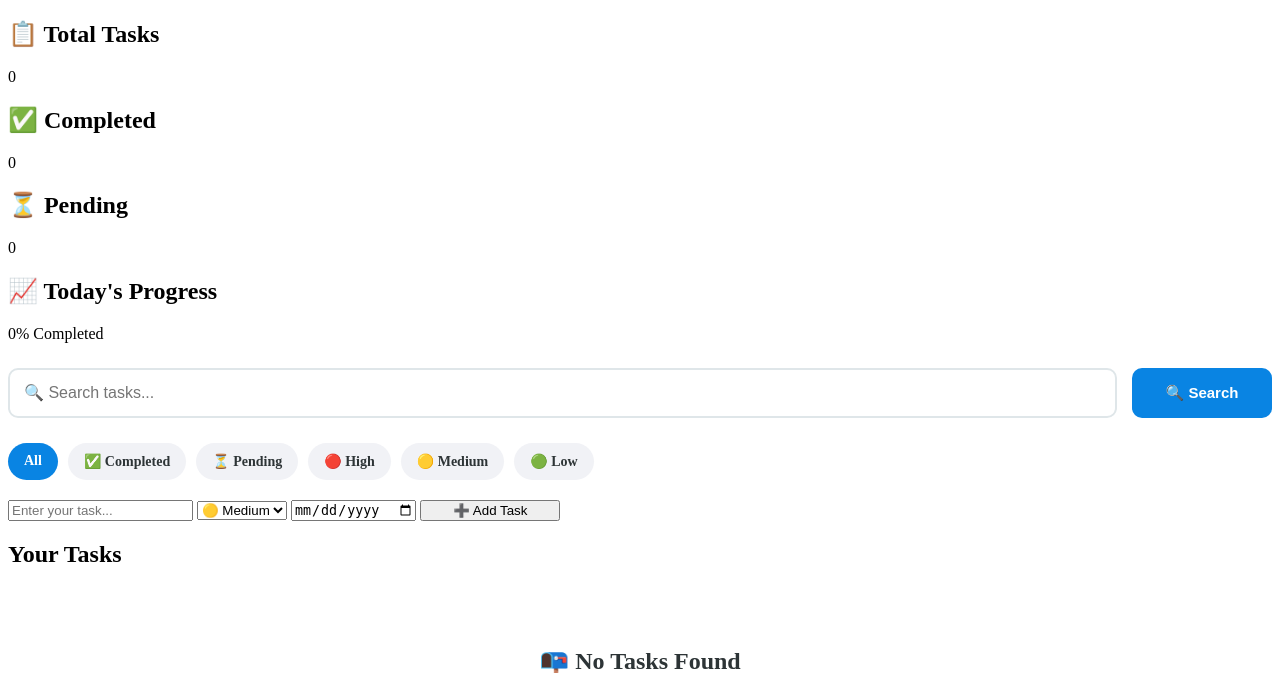
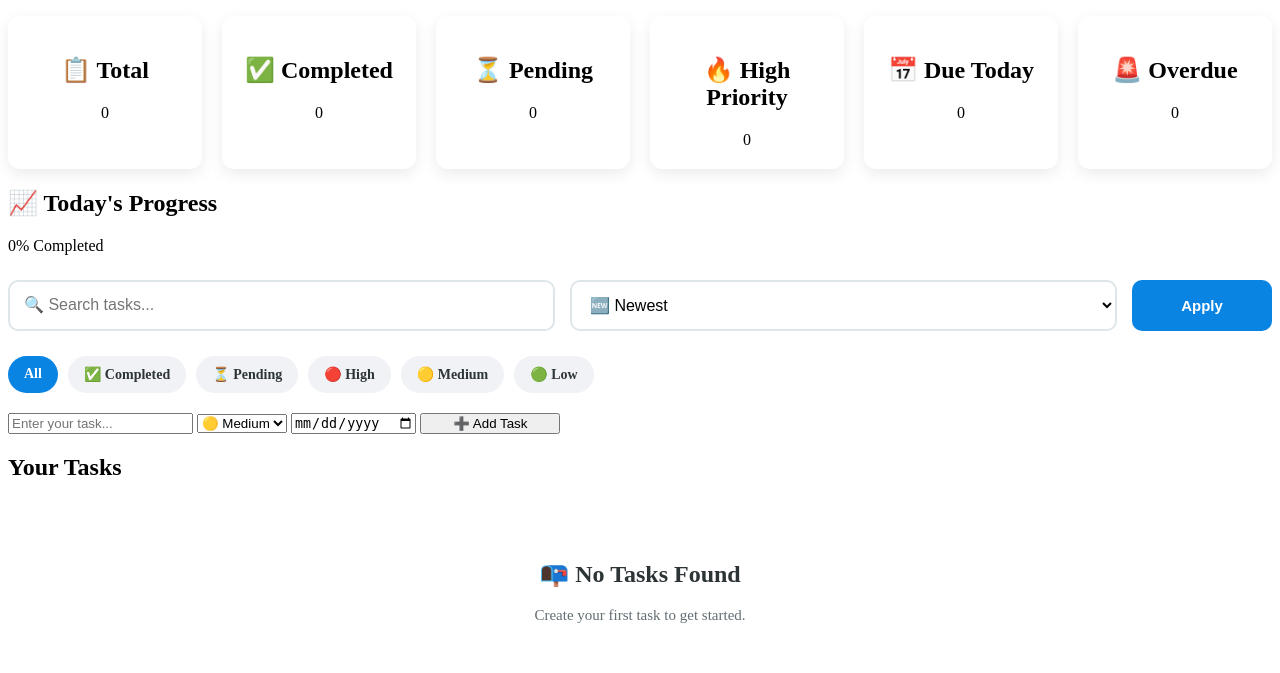
Before and after one commit to Dheerajchauhan3107/TaskFlow-AI, a Flask app: page / in a window 1280 px wide. Shown: the part 99-772 px from the top of the page. After the commit the page ends 722 px from the top, so only its background shows below. Run offline with Flask 3, Linux system fonts and the light colour scheme; data that the repository does not hold is empty.

Commit message:
Day 12: Added overdue and due today task tracking

```diff
--- a/app.py
+++ b/app.py
@@ -3,6 +3,7 @@ import mysql.connector
 from mysql.connector import Error
 from dotenv import load_dotenv
 import os
+from datetime import date
 
 # ==========================
 # Load Environment Variables
@@ -19,22 +20,47 @@ app.secret_key = "taskflow_ai_secret"
 # MySQL Connection
 # ==========================
 
+db = None
+cursor = None
+
 try:
-
     db = mysql.connector.connect(
         host=os.getenv("DB_HOST"),
         user=os.getenv("DB_USER"),
         password=os.getenv("DB_PASSWORD"),
         database=os.getenv("DB_NAME")
     )
+    cursor = db.cursor(dictionary=True)
+    print("✅ Connected to MySQL Successfully")
+except Error as e:
+    print("❌ Database Connection Error:", e)
 
-    cursor = db.cursor(dictionary=True)
 
-    print("✅ Connected to MySQL Successfully")
+def fetch_query(query, params=()):
+    if cursor is None:
+        return []
 
-except Error as e:
+    try:
+        cursor.execute(query, params)
+        return cursor.fetchall()
+    except Error as e:
+        print("⚠️ Query error:", e)
+        return []
 
-    print("❌ Database Connection Error:", e)
+
+def fetch_count(query, params=()):
+    if cursor is None:
+        return 0
+
+    try:
+        cursor.execute(query, params)
+        row = cursor.fetchone()
+        if row is None:
+            return 0
+        return next(iter(row.values()), 0)
+    except Error as e:
+        print("⚠️ Count query error:", e)
+        return 0
 
 
 # ==========================
@@ -43,51 +69,51 @@ except Error as e:
 
 @app.route("/")
 def home():
+    today = date.today()
 
     search = request.args.get("search", "").strip()
     filter_by = request.args.get("filter", "")
     sort_by = request.args.get("sort", "newest")
 
+    if cursor is None:
+        flash("⚠️ Database connection is unavailable.", "danger")
+        return render_template(
+            "index.html",
+            tasks=[],
+            total=0,
+            completed=0,
+            pending=0,
+            progress=0,
+            search=search,
+            filter_by=filter_by,
+            sort_by=sort_by,
+            high_priority=0,
+            due_today=0,
+            overdue=0,
+            today=today,
+        )
+
     query = "SELECT * FROM tasks WHERE 1=1"
     params = []
 
-    # Search
-
     if search:
-
         query += " AND title LIKE %s"
         params.append("%" + search + "%")
 
-    # Filter
-
     if filter_by == "completed":
-
         query += " AND status=1"
-
     elif filter_by == "pending":
-
         query += " AND status=0"
-
     elif filter_by == "high":
-
         query += " AND priority='High'"
-
     elif filter_by == "medium":
-
         query += " AND priority='Medium'"
-
     elif filter_by == "low":
-
         query += " AND priority='Low'"
 
-    # Sorting
-
     if sort_by == "oldest":
-
         query += " ORDER BY id ASC"
-
     elif sort_by == "priority":
-
         query += """
         ORDER BY
         CASE
@@ -97,31 +123,54 @@ def home():
             ELSE 4
         END
         """
-
     elif sort_by == "due":
-
         query += " ORDER BY due_date ASC"
-
     else:
-
         query += " ORDER BY id DESC"
 
-    cursor.execute(query, tuple(params))
+    tasks = fetch_query(query, tuple(params))
 
-    tasks = cursor.fetchall()
-
-    cursor.execute("SELECT COUNT(*) AS total FROM tasks")
-    total = cursor.fetchone()["total"]
-
-    cursor.execute("SELECT COUNT(*) AS completed FROM tasks WHERE status=1")
-    completed = cursor.fetchone()["completed"]
-
+    total = fetch_count("SELECT COUNT(*) AS total FROM tasks")
+    completed = fetch_count("SELECT COUNT(*) AS completed FROM tasks WHERE status=1")
     pending = total - completed
 
+    high_priority = fetch_count(
+        "SELECT COUNT(*) FROM tasks WHERE priority = 'High'"
+    )
+
+    due_today = fetch_count(
+        """
+        SELECT COUNT(*) AS due_today
+        FROM tasks
+        WHERE due_date=%s
+        AND status=0
+        """,
+        (today,)
+    )
+
+    overdue = fetch_count(
+        """
+        SELECT COUNT(*) AS overdue
+        FROM tasks
+        WHERE due_date < %s
+        AND status=0
+        """,
+        (today,)
+    )
+
     progress = 0
-
     if total > 0:
         progress = int((completed / total) * 100)
+
+    for task in tasks:
+        task["is_overdue"] = False
+        task["is_today"] = False
+
+        if task["due_date"] and task["status"] == 0:
+            if task["due_date"] < today:
+                task["is_overdue"] = True
+            elif task["due_date"] == today:
+                task["is_today"] = True
 
     return render_template(
         "index.html",
@@ -132,36 +181,43 @@ def home():
         progress=progress,
         search=search,
         filter_by=filter_by,
-        sort_by=sort_by
+        sort_by=sort_by,
+        high_priority=high_priority,
+        due_today=due_today,
+        overdue=overdue,
+        today=today,
     )
-    # ==========================
+
+
+# ==========================
 # Add Task
 # ==========================
 
 @app.route("/add", methods=["POST"])
 def add():
+    if cursor is None:
+        flash("⚠️ Database connection is unavailable.", "danger")
+        return redirect(url_for("home"))
 
-    task = request.form.get("task")
-    priority = request.form.get("priority") or "Medium"
-    due_date = request.form.get("due_date")
-
-    if task and task.strip():
-
-        cursor.execute(
-            """
-            INSERT INTO tasks(title, priority, due_date)
-            VALUES(%s, %s, %s)
-            """,
-            (
-                task.strip(),
-                priority,
-                due_date if due_date else None
+    title = request.form.get("task", "").strip()
+    if title:
+        priority = request.form.get("priority") or "Medium"
+        due_date = request.form.get("due_date")
+        try:
+            cursor.execute(
+                """
+                INSERT INTO tasks (title, priority, due_date, status)
+                VALUES (%s, %s, %s, %s)
+                """,
+                (title, priority, due_date if due_date else None, 0),
             )
-        )
-
-        db.commit()
-
-        flash("✅ Task Added Successfully!", "success")
+            db.commit()
+            flash("✅ Task Added Successfully!", "success")
+        except Error as e:
+            print("⚠️ Add task error:", e)
+            flash("⚠️ Unable to add task right now.", "danger")
+    else:
+        flash("⚠️ Task title is required.", "danger")
 
     return redirect(url_for("home"))
 
@@ -172,20 +228,24 @@ def add():
 
 @app.route("/toggle/<int:id>")
 def toggle(id):
+    if cursor is None:
+        flash("⚠️ Database connection is unavailable.", "danger")
+        return redirect(url_for("home"))
 
-    cursor.execute(
-        """
-        UPDATE tasks
-        SET status = NOT status
-        WHERE id=%s
-        """,
-        (id,)
-    )
-
-    db.commit()
-
-    flash("✔️ Task Status Updated!", "info")
-
+    try:
+        cursor.execute(
+            """
+            UPDATE tasks
+            SET status = NOT status
+            WHERE id=%s
+            """,
+            (id,),
+        )
+        db.commit()
+        flash("✔️ Task Status Updated!", "info")
+    except Error as e:
+        print("⚠️ Toggle task error:", e)
+        flash("⚠️ Unable to update task status right now.", "danger")
     return redirect(url_for("home"))
 
 
@@ -195,57 +255,69 @@ def toggle(id):
 
 @app.route("/delete/<int:id>")
 def delete(id):
+    if cursor is None:
+        flash("⚠️ Database connection is unavailable.", "danger")
+        return redirect(url_for("home"))
 
-    cursor.execute(
-        """
-        DELETE FROM tasks
-        WHERE id=%s
-        """,
-        (id,)
-    )
+    try:
+        cursor.execute(
+            """
+            DELETE FROM tasks
+            WHERE id=%s
+            """,
+            (id,),
+        )
+        db.commit()
+        flash("🗑️ Task Deleted Successfully!", "danger")
+    except Error as e:
+        print("⚠️ Delete task error:", e)
+        flash("⚠️ Unable to delete task right now.", "danger")
+    return redirect(url_for("home"))
 
-    db.commit()
 
-    flash("🗑️ Task Deleted Successfully!", "danger")
-
-    return redirect(url_for("home"))
-    # ==========================
+# ==========================
 # Edit Task
 # ==========================
 
 @app.route("/edit/<int:id>", methods=["GET", "POST"])
 def edit(id):
-
     if request.method == "POST":
-
-        title = request.form.get("task")
+        title = request.form.get("task", "").strip()
         priority = request.form.get("priority") or "Medium"
         due_date = request.form.get("due_date")
 
-        if title and title.strip():
+        if title:
+            if cursor is None:
+                flash("⚠️ Database connection is unavailable.", "danger")
+                return redirect(url_for("home"))
 
-            cursor.execute(
-                """
-                UPDATE tasks
-                SET
-                    title=%s,
-                    priority=%s,
-                    due_date=%s
-                WHERE id=%s
-                """,
-                (
-                    title.strip(),
-                    priority,
-                    due_date if due_date else None,
-                    id
+            try:
+                cursor.execute(
+                    """
+                    UPDATE tasks
+                    SET
+                        title=%s,
+                        priority=%s,
+                        due_date=%s
+                    WHERE id=%s
+                    """,
+                    (
+                        title,
+                        priority,
+                        due_date if due_date else None,
+                        id,
+                    ),
                 )
-            )
+                db.commit()
+                flash("✏️ Task Updated Successfully!", "warning")
+                return redirect(url_for("home"))
+            except Error as e:
+                print("⚠️ Edit task error:", e)
+                flash("⚠️ Unable to update task right now.", "danger")
+                return redirect(url_for("home"))
 
-            db.commit()
-
-            flash("✏️ Task Updated Successfully!", "warning")
-
-            return redirect(url_for("home"))
+        flash("⚠️ Task title is required.", "danger")
+        return redirect(url_for("home"))
 
     cursor.execute(
         """
@@ -253,18 +325,14 @@ def edit(id):
         FROM tasks
         WHERE id=%s
         """,
-        (id,)
+        (id,),
     )
-
     task = cursor.fetchone()
 
     if not task:
         return redirect(url_for("home"))
 
-    return render_template(
-        "edit.html",
-        task=task
-    )
+    return render_template("edit.html", task=task)
 
 
 # ==========================
@@ -272,5 +340,4 @@ def edit(id):
 # ==========================
 
 if __name__ == "__main__":
-
     app.run(debug=True)
--- a/static/style.css
+++ b/static/style.css
@@ -99,6 +99,34 @@
 }
 
 
+/* ===========================
+   Dashboard Cards
+=========================== */
+
+.cards{
+
+    display:grid;
+    grid-template-columns:repeat(auto-fit,minmax(180px,1fr));
+    gap:20px;
+
+}
+
+.card{
+
+    background:white;
+    padding:20px;
+    border-radius:12px;
+    text-align:center;
+    box-shadow:0 5px 15px rgba(0,0,0,.08);
+    transition:.3s;
+
+}
+
+.card:hover{
+
+    transform:translateY(-5px);
+
+}
 /* ===========================
    Filter Buttons
 =========================== */
--- a/templates/index.html
+++ b/templates/index.html
@@ -5,8 +5,7 @@
 
     <meta charset="UTF-8">
 
-    <meta name="viewport"
-          content="width=device-width, initial-scale=1.0">
+    <meta name="viewport" content="width=device-width, initial-scale=1.0">
 
     <title>TaskFlow AI</title>
 
@@ -18,6 +17,26 @@
 <body>
 
 <div class="container">
+
+    <!-- Flash Messages -->
+
+    {% with messages = get_flashed_messages(with_categories=true) %}
+
+        {% if messages %}
+
+            {% for category, message in messages %}
+
+                <div class="alert {{ category }}">
+
+                    {{ message }}
+
+                </div>
+
+            {% endfor %}
+
+        {% endif %}
+
+    {% endwith %}
 
     <!-- Header -->
 
@@ -35,7 +54,7 @@
 
         <div class="card">
 
-            <h2>📋 Total Tasks</h2>
+            <h2>📋 Total</h2>
 
             <span>{{ total }}</span>
 
@@ -57,6 +76,30 @@
 
         </div>
 
+        <div class="card">
+
+            <h2>🔥 High Priority</h2>
+
+            <span>{{ high_priority }}</span>
+
+        </div>
+
+        <div class="card">
+
+            <h2>📅 Due Today</h2>
+
+            <span>{{ due_today }}</span>
+
+        </div>
+
+        <div class="card">
+
+            <h2>🚨 Overdue</h2>
+
+            <span>{{ overdue }}</span>
+
+        </div>
+
     </section>
 
     <!-- Progress -->
@@ -67,7 +110,8 @@
 
         <div class="progress-bar">
 
-            <div class="progress-fill"
+            <div
+                class="progress-fill"
                 style="width: {{ progress }}%;">
 
             </div>
@@ -77,13 +121,11 @@
         <p>{{ progress }}% Completed</p>
 
     </section>
-
-    <!-- Search -->
+        <!-- Search + Sorting -->
 
     <section class="search-section">
 
-        <form action="{{ url_for('home') }}"
-              method="GET">
+        <form action="{{ url_for('home') }}" method="GET">
 
             <input
                 type="text"
@@ -91,11 +133,40 @@
                 placeholder="🔍 Search tasks..."
                 value="{{ search }}">
 
+            <input
+                type="hidden"
+                name="filter"
+                value="{{ filter_by }}">
+
+            <select name="sort">
+
+                <option value="newest"
+                    {% if sort_by=="newest" %}selected{% endif %}>
+                    🆕 Newest
+                </option>
+
+                <option value="oldest"
+                    {% if sort_by=="oldest" %}selected{% endif %}>
+                    📜 Oldest
+                </option>
+
+                <option value="priority"
+                    {% if sort_by=="priority" %}selected{% endif %}>
+                    🔴 Priority
+                </option>
+
+                <option value="due"
+                    {% if sort_by=="due" %}selected{% endif %}>
+                    📅 Due Date
+                </option>
+
+            </select>
+
             <button
                 type="submit"
                 class="search-btn">
 
-                🔍 Search
+                Apply
 
             </button>
 
@@ -103,36 +174,36 @@
 
     </section>
 
-    <!-- Filters -->
+    <!-- Filter -->
 
     <section class="filter-section">
 
-        <a href="{{ url_for('home') }}"
+        <a href="{{ url_for('home', search=search, sort=sort_by) }}"
            class="filter-btn {% if filter_by=='' %}active{% endif %}">
             All
         </a>
 
-        <a href="{{ url_for('home', filter='completed') }}"
+        <a href="{{ url_for('home', filter='completed', search=search, sort=sort_by) }}"
            class="filter-btn {% if filter_by=='completed' %}active{% endif %}">
             ✅ Completed
         </a>
 
-        <a href="{{ url_for('home', filter='pending') }}"
+        <a href="{{ url_for('home', filter='pending', search=search, sort=sort_by) }}"
            class="filter-btn {% if filter_by=='pending' %}active{% endif %}">
             ⏳ Pending
         </a>
 
-        <a href="{{ url_for('home', filter='high') }}"
+        <a href="{{ url_for('home', filter='high', search=search, sort=sort_by) }}"
            class="filter-btn {% if filter_by=='high' %}active{% endif %}">
             🔴 High
         </a>
 
-        <a href="{{ url_for('home', filter='medium') }}"
+        <a href="{{ url_for('home', filter='medium', search=search, sort=sort_by) }}"
            class="filter-btn {% if filter_by=='medium' %}active{% endif %}">
             🟡 Medium
         </a>
 
-        <a href="{{ url_for('home', filter='low') }}"
+        <a href="{{ url_for('home', filter='low', search=search, sort=sort_by) }}"
            class="filter-btn {% if filter_by=='low' %}active{% endif %}">
             🟢 Low
         </a>
@@ -143,8 +214,7 @@
 
     <section class="add-task">
 
-        <form action="{{ url_for('add') }}"
-              method="POST">
+        <form action="{{ url_for('add') }}" method="POST">
 
             <input
                 type="text"
@@ -191,6 +261,7 @@
         {% if tasks %}
 
         {% for task in tasks %}
+
         <div class="task-card">
 
             <div class="task-left">
@@ -209,6 +280,7 @@
                         {{ task.title }}
 
                     </span>
+                                        <!-- Priority -->
 
                     <span class="priority {{ task.priority|lower if task.priority else 'medium' }}">
 
@@ -232,6 +304,8 @@
 
                     </span>
 
+                    <!-- Due Date -->
+
                     {% if task.due_date %}
 
                     <span class="due-date">
@@ -242,9 +316,35 @@
 
                     {% endif %}
 
+                    <!-- Overdue -->
+
+                    {% if task.is_overdue %}
+
+                    <span class="overdue-badge">
+
+                        🚨 OVERDUE
+
+                    </span>
+
+                    {% endif %}
+
+                    <!-- Due Today -->
+
+                    {% if task.is_today %}
+
+                    <span class="today-badge">
+
+                        📅 DUE TODAY
+
+                    </span>
+
+                    {% endif %}
+
                 </div>
 
             </div>
+
+            <!-- Actions -->
 
             <div class="actions">
 
@@ -311,6 +411,32 @@
 
 </div>
 
+<!-- Auto Hide Flash Messages -->
+
+<script>
+
+setTimeout(function(){
+
+    const alerts = document.querySelectorAll(".alert");
+
+    alerts.forEach(function(alert){
+
+        alert.style.transition = "opacity .5s ease";
+
+        alert.style.opacity = "0";
+
+        setTimeout(function(){
+
+            alert.remove();
+
+        },500);
+
+    });
+
+},3000);
+
+</script>
+
 </body>
 
 </html>
```
Also changed, not shown: other parts of static/style.css (+104 -5 lines). Lines whose indentation alone changed are shown as unchanged.
